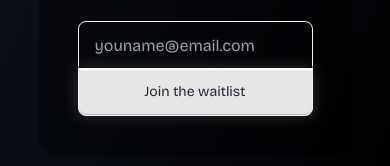
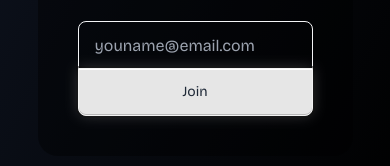
Before and after one commit to Okeke-Divine/remind-so, a Next.js app: page / in a window 390 px wide. Shown: the part 607-773 px from the top of the page. Built offline with nearby package versions, Linux system fonts and the light colour scheme.

Commit message:
Updated the waitlist

```diff
--- a/src/components/waitlist/WaitListForm.jsx
+++ b/src/components/waitlist/WaitListForm.jsx
@@ -115,7 +115,9 @@ export default function WaitListForm() {
                                         <span className="loading loading-dots loading-xs"></span>
                                     </>
                                 ) : (
-                                    "Join the waitlist"
+                                    <>
+                                    Join<span className="hidden md:block md:-ml-1">the waitlist</span>
+                                    </>
                                 )}
                             </button>
 
```
